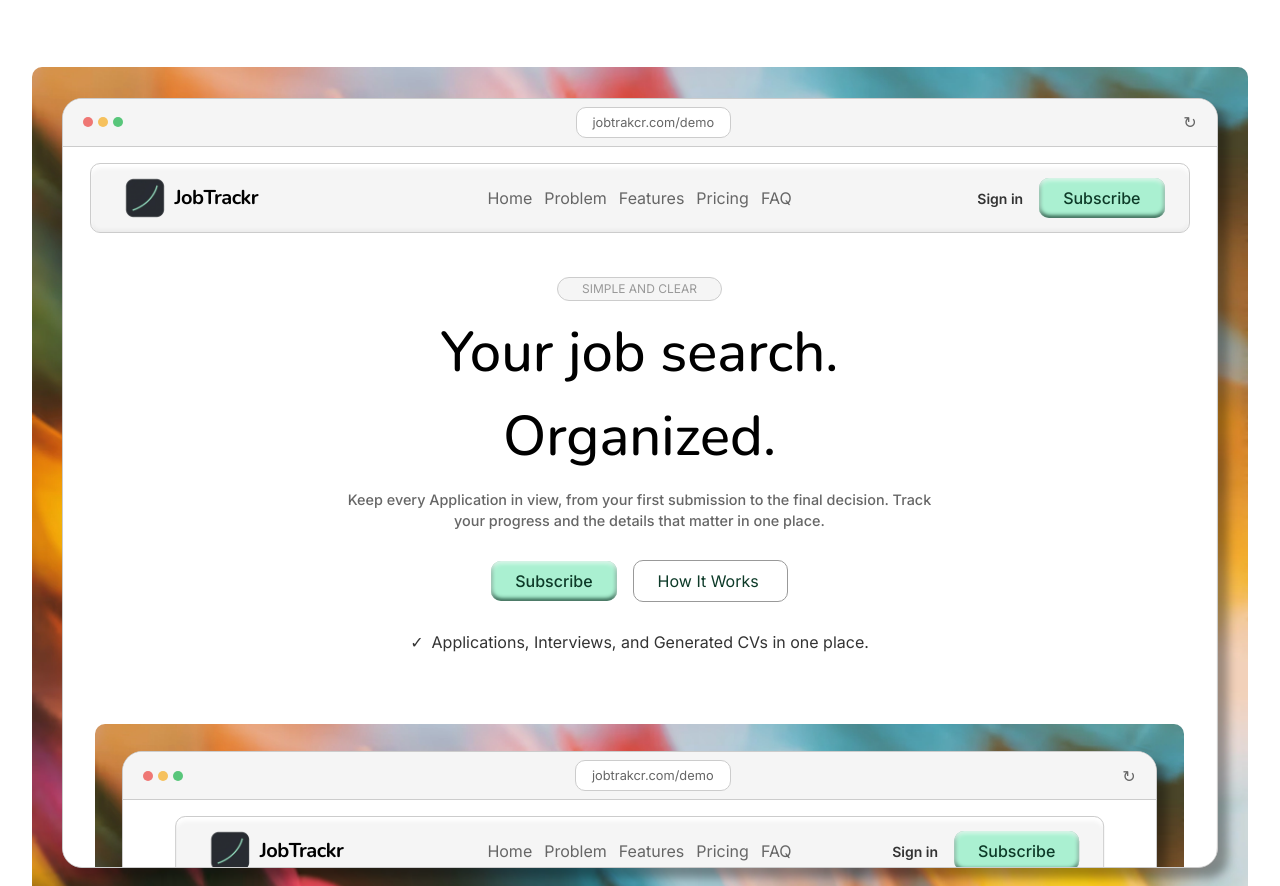
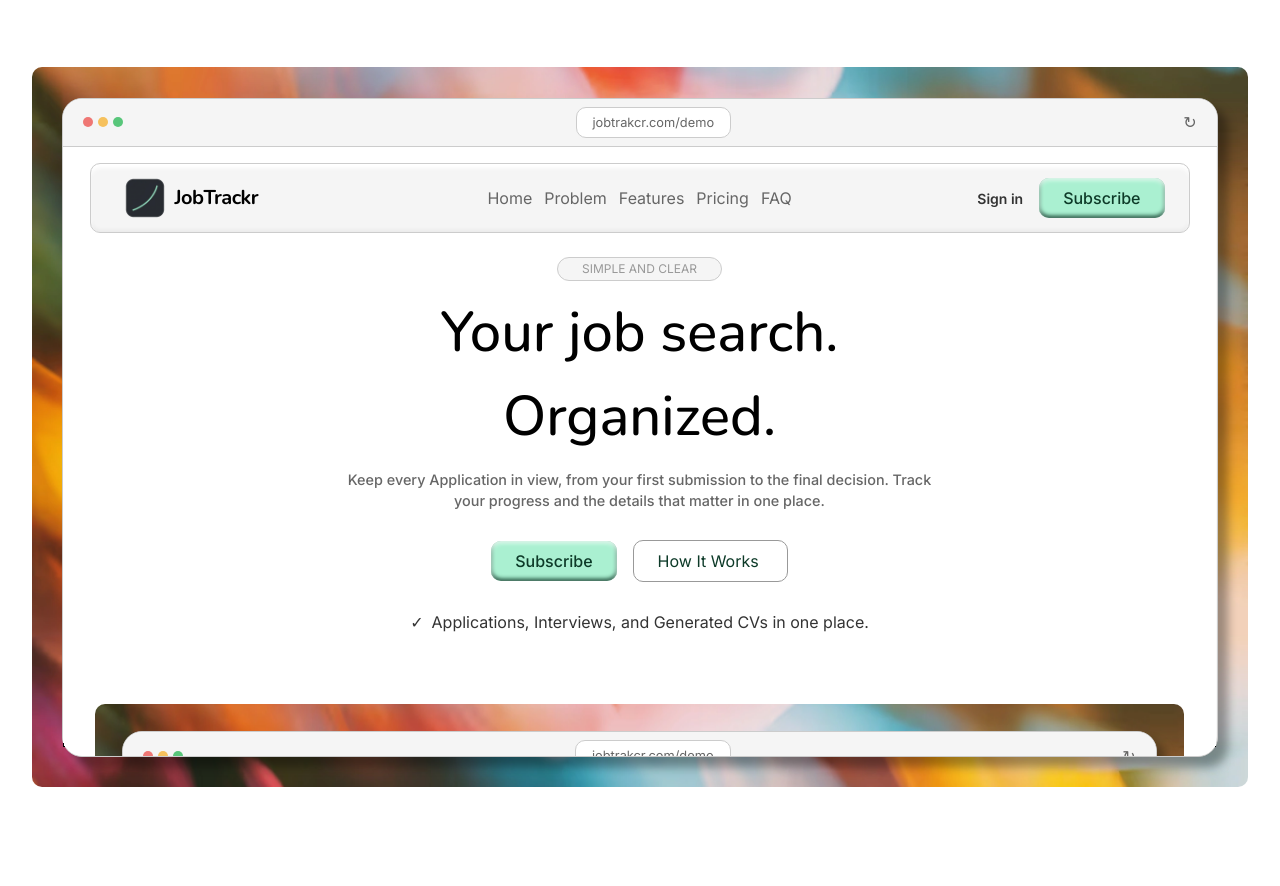
Before and after one commit to ricard0g/jobtrackr, an Astro site in the folder jobtrackr-landing/: page / in a window 1280 px wide. Shown: the part 524-1410 px from the top of the page. Built offline with nearby package versions, Linux system fonts and the light colour scheme; Astro itself is replaced by a stand-in of ours.

Commit message:
fix: limit landing demo frame to 90dvh

```diff
--- a/jobtrackr-landing/src/pages/index.astro
+++ b/jobtrackr-landing/src/pages/index.astro
@@ -269,9 +269,9 @@ import "../styles/global.css";
           <figure
             aria-label="JobTrackr Public Demo"
             id="demo-section"
-            class="flex justify-center items-center [width:100%] [height:auto] [background-size:cover] [background-position:center] rounded-card hero-background [scroll-margin-top:9rem] [padding:2.5%_0] under-768:[scroll-margin-top:5rem]"
+            class="flex justify-center items-center [width:100%] [height:90dvh] [max-height:90dvh] [background-size:cover] [background-position:center] rounded-card hero-background [scroll-margin-top:9rem] [padding:2.5%_0] under-768:[scroll-margin-top:5rem]"
           >
-            <div class="demo__browser-shell flex [flex-flow:column_nowrap] [width:95%] bg-page [border:1px_solid_var(--color-light-gray)] [border-radius:20px] overflow-hidden [box-shadow:var(--shadow-cool-strong)]">
+            <div class="demo__browser-shell flex h-full min-h-0 [flex-flow:column_nowrap] [width:95%] bg-page [border:1px_solid_var(--color-light-gray)] [border-radius:20px] overflow-hidden [box-shadow:var(--shadow-cool-strong)]">
               <div
                 aria-hidden="true"
                 class="demo__browser-bar flex shrink-0 items-center justify-between [height:48px] [padding:0_1.25rem] [background:var(--color-off-white)] [border-bottom:1px_solid_var(--color-light-gray)] text-medium-gray"
@@ -290,7 +290,7 @@ import "../styles/global.css";
                 src="/demo"
                 title="JobTrackr Public Demo"
                 loading="lazy"
-                class="block [width:100%] [aspect-ratio:16/10] [border:none] under-768:[aspect-ratio:9/16]"
+                class="block min-h-0 flex-1 [width:100%] [border:none]"
               ></iframe>
             </div>
           </figure>
```
